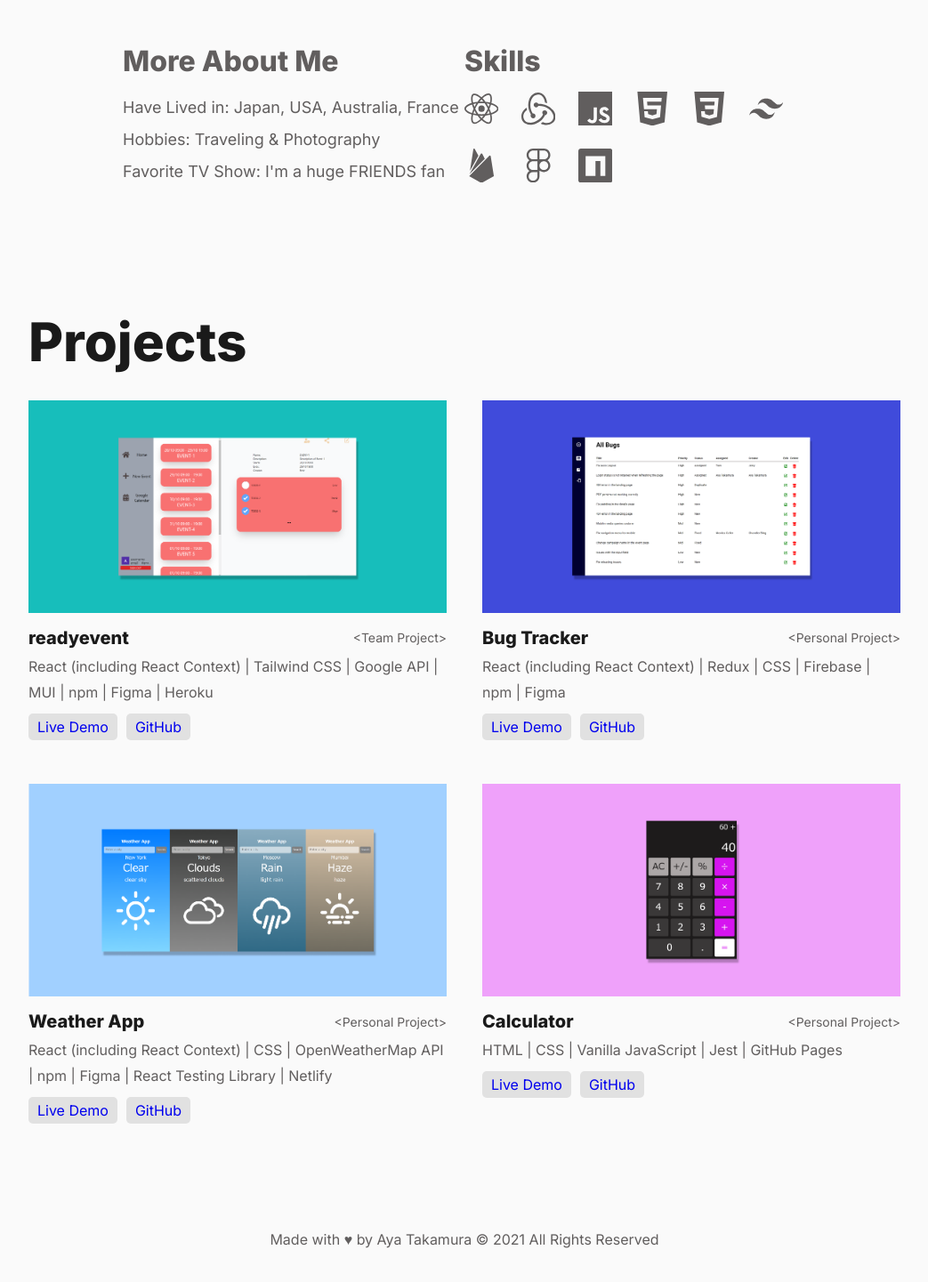
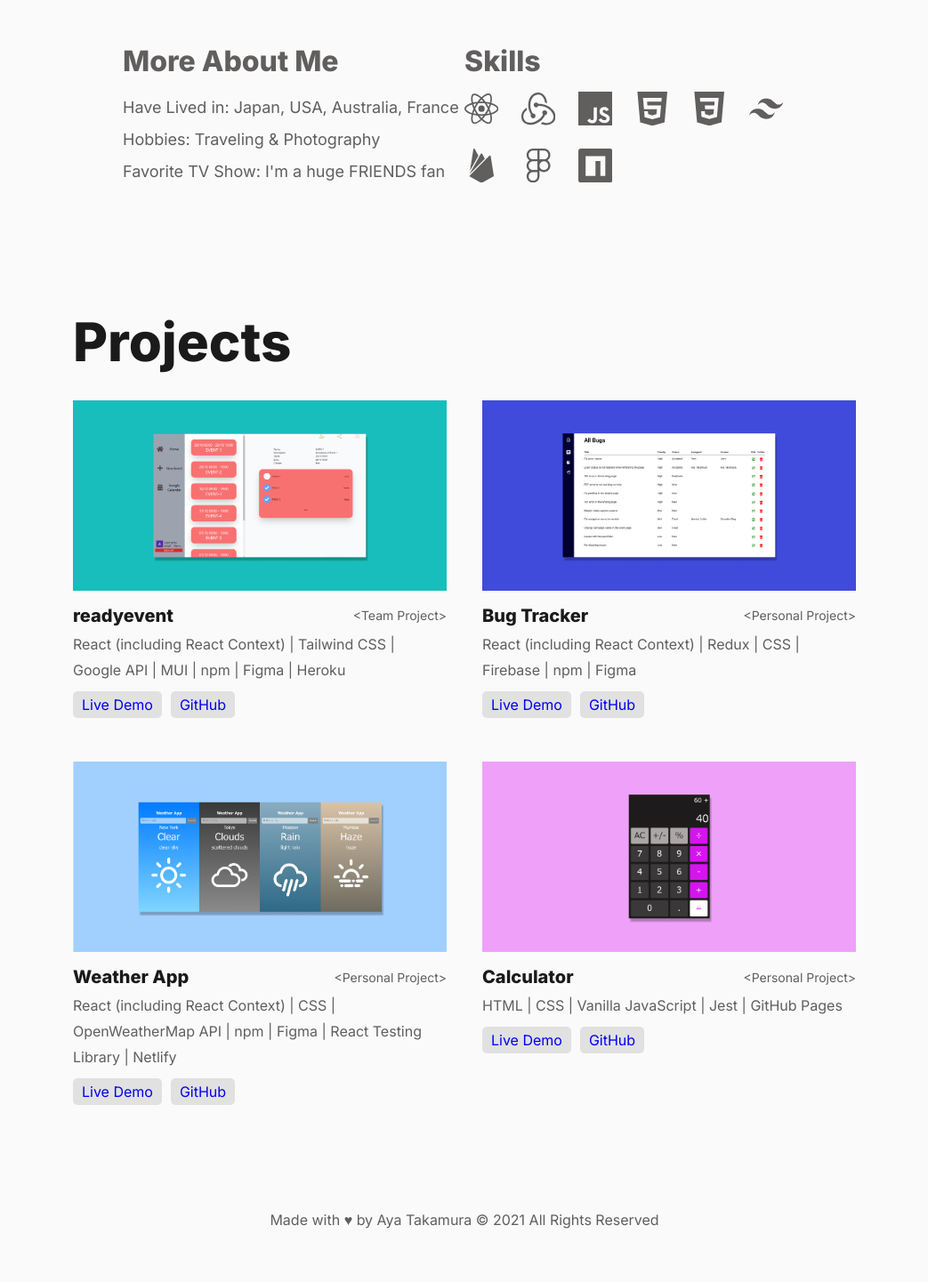
Before and after one commit to ayarmkt/portfolio, a React (Create React App) app: page / in a window 1280 px wide. Shown: the part 1297-2738 px from the top of the page at 89% size, without its empty margins (118-1161 px from the left). Built offline with nearby package versions, Linux system fonts and the light colour scheme.

Commit message:
fixed CSS

```diff
--- a/src/styles/components/_aboutme.scss
+++ b/src/styles/components/_aboutme.scss
@@ -13,6 +13,7 @@
 
   &-content {
     width: 60vw;
+    // width: calc(100vw - (200px * 2));
     height: auto;
     padding: 30px 0;
     display: grid;
--- a/src/styles/components/_footer.scss
+++ b/src/styles/components/_footer.scss
@@ -2,7 +2,8 @@
 
 .footer {
   max-width: 100vw;
-  height: 150px;
+  // height: 150px;
+  height: 50px;
   display: flex;
   justify-content: center;
   align-items: flex-end;
--- a/src/styles/components/_projects.scss
+++ b/src/styles/components/_projects.scss
@@ -2,10 +2,12 @@
 
 .projects {
   max-width: 100%;
+  padding-bottom: 100px;
 
   &-content {
     .projects-title {
-      margin: 45px 0 30px 150px;
+      margin: 45px 0 30px 200px;
+      // margin: 45px 0 30px 150px;
       color: $darkgray;
       opacity: 0;
 
@@ -15,7 +17,8 @@
     }
 
     .projects-list {
-      width: calc(100vw - (150px * 2));
+      width: calc(100vw - (200px * 2));
+      // width: calc(100vw - (150px * 2));
       margin: 0px auto;
       display: grid;
       grid-template-columns: repeat(2, 1fr);
```
